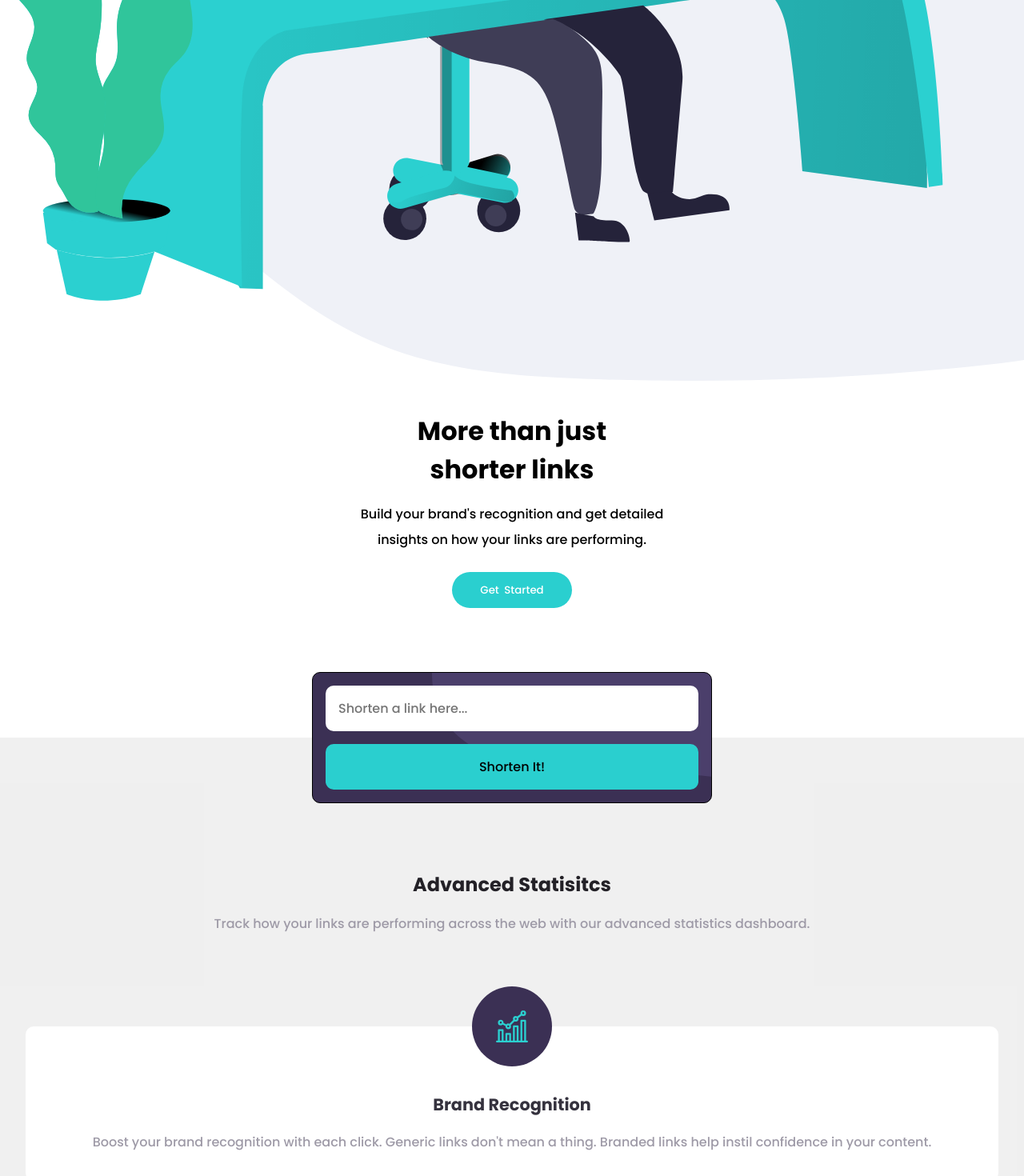
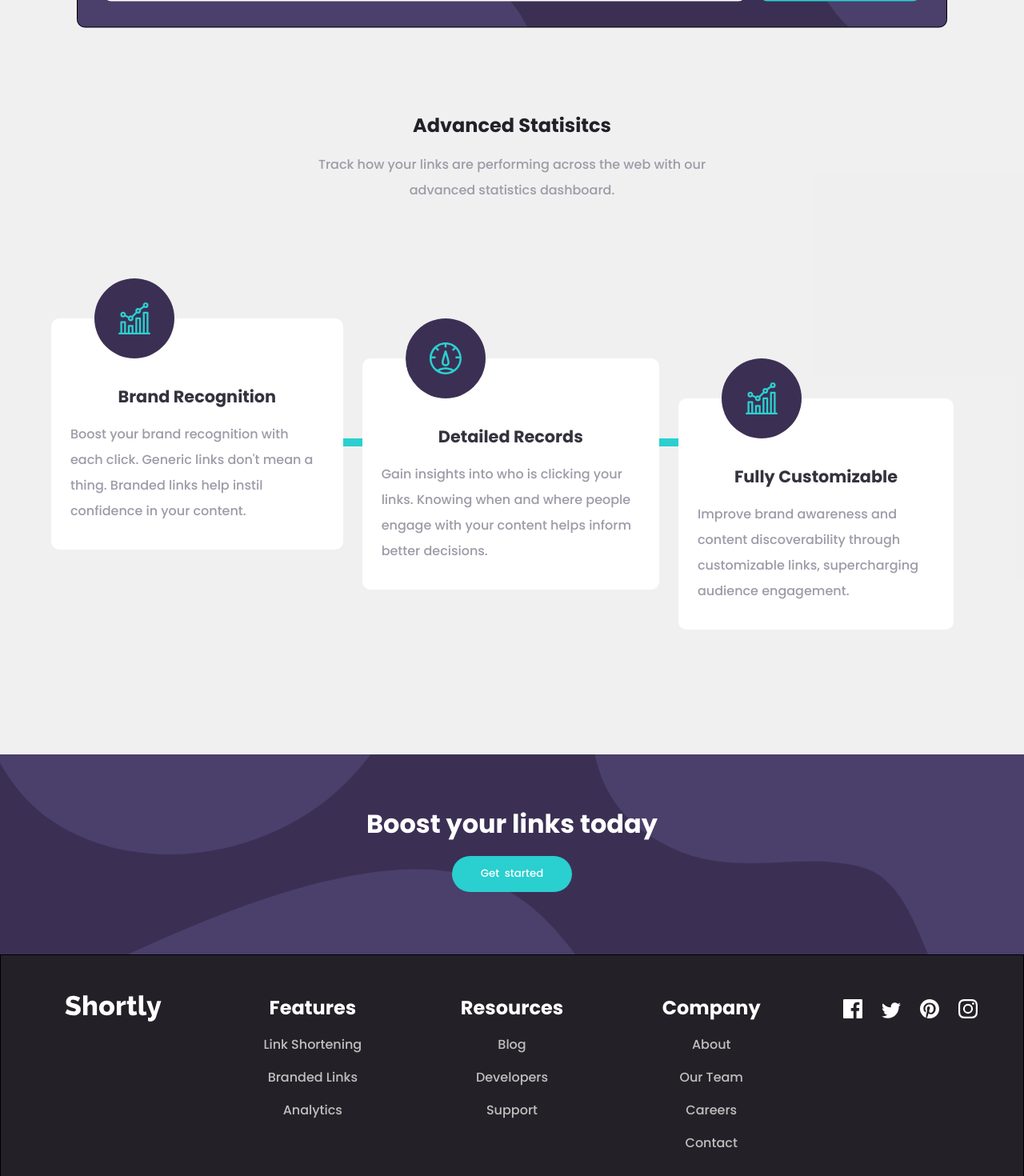
Before and after one commit to Heisdalu/url-shortener, a React (Create React App) app: page / in a window 1280 px wide. Shown: the part 800-2270 px from the top of the page at 80% size. Built offline with nearby package versions, Linux system fonts and the light colour scheme.

Commit message:
desktop responsiveness

```diff
--- a/src/components/Detail/Detail.css
+++ b/src/components/Detail/Detail.css
@@ -6,7 +6,10 @@
 
 .detail_header {
   text-align: center;
-  margin-bottom: 2rem;
+  max-width: 500px;
+  margin-left: auto;
+  margin-right: auto;
+  /* margin: 0; */
 }
 
 .detail_header_title {
@@ -22,6 +25,10 @@
 
 .main_detail {
   margin-top: 7rem;
+  display: flex;
+  justify-content: center;
+  align-items: center;
+  flex-direction: column;
 }
 
 .main_detail_box {
@@ -37,6 +44,7 @@
   padding-bottom: 2rem;
   position: relative;
   z-index: 2;
+  max-width: 500px;
 }
 
 .line::after {
@@ -77,7 +85,7 @@
   height: 250px;
   background-repeat: no-repeat;
   background-size: 100% 100%;
-  background-image: url('../../assets//bg-boost-mobile.svg');
+  background-image: url("../../assets//bg-boost-mobile.svg");
   background-color: var(--primary--dark-violet);
   display: flex;
   justify-content: center;
@@ -85,12 +93,12 @@
   flex-direction: column;
 }
 
-.other_detail_title{
+.other_detail_title {
   font-size: 1.5rem;
   color: #ffffff;
 }
 
-.other_detail_btn{
+.other_detail_btn {
   height: 45px;
   width: 150px;
   border: none;
@@ -103,7 +111,57 @@
   font-family: var(--font);
 }
 
-.detail_box1{
- padding-left: 2rem;
+.detail_box1 {
+  padding-left: 2rem;
   padding-right: 2rem;
 }
+
+@media screen and (min-width: 1200px) {
+  .main_detail {
+    flex-direction: row;
+    margin-bottom: 7rem;
+    padding: 2rem;
+    padding-bottom: 2rem;
+  }
+
+  .main_detail_box {
+    margin-right: 1.5rem;
+    text-align: left;
+    /* padding: 0 1.5rem; */
+    padding-left: 1.5rem;
+    padding-right: 1.5rem;
+  }
+
+  .main_detail_box:nth-child(2) {
+    transform: translateY(50px);
+  }
+
+  .main_detail_box:nth-child(3) {
+    transform: translateY(100px);
+  }
+
+  .line::after {
+    top: 50px;
+    width: 100px;
+    height: 10px;
+    left: 100%;
+  }
+
+  .line:nth-child(2)::after {
+    top: 0;
+  }
+
+  .image_logo_box {
+    margin-right: auto;
+    margin-left: 30px;
+  }
+}
+
+@media screen and (min-width: 768px) {
+  .other_detail {
+    background-image: url("../../assets/bg-boost-desktop.svg");
+  }
+  .other_detail_title {
+    font-size: 2rem;
+  }
+}
--- a/src/components/Footer/Footer.css
+++ b/src/components/Footer/Footer.css
@@ -41,3 +41,33 @@
 .social_media_links span{
   margin: 0 12px;
 }
+
+
+@media screen and (min-width: 768px){
+  .footer {
+    display: grid;
+    grid-template-columns: 1fr 4fr;
+    align-items: flex-start;
+  }
+
+  .main_footer {
+    flex-direction: row;
+    align-items: flex-start;
+    display: grid;
+    grid-template-columns: 1fr 1fr 1fr 1fr;
+  }
+
+  .main_footer_title {
+    margin: 0;
+  }
+
+  .social_media_links {
+    margin: 0;
+    padding-top: 7px;
+  }
+
+  .social_media_links span{
+    display: inline-block;
+    margin-bottom: 10px;
+  }
+}
--- a/src/components/Header/GetLink.css
+++ b/src/components/Header/GetLink.css
@@ -36,3 +36,25 @@
   background-color: var(--primary-cyan);
   font-family: var(--font);
 }
+
+@media screen and (min-width: 700px) {
+  .input_label {
+    width: 85%;
+    max-width: none;
+    flex-direction: row;
+    padding: 2rem;
+    background-image: url('../../assets//bg-shorten-desktop.svg');
+    background-size: 100% 100%;
+
+  }
+
+  .input_text {
+    margin-bottom: 0;
+    width: 80%;
+    margin-right: 1rem;
+  }
+
+  .input_btn {
+    width: 20%;
+  }
+}
--- a/src/components/Header/Header.css
+++ b/src/components/Header/Header.css
@@ -40,7 +40,7 @@
 }
 
 .header_title {
-  font-size: 2rem;
+  font-size: 1.5rem;
   font-weight: 700;
   display: flex;
   flex-direction: column;
@@ -53,7 +53,7 @@
   margin: 0 auto;
   line-height: 2rem;
   margin-bottom: 1.5rem;
-  max-width: 400px;
+  max-width: 500px;
 }
 
 .header_btn {
@@ -68,3 +68,54 @@
   font-family: var(--font);
   word-spacing: 3px;
 }
+
+@media screen and (min-width: 500px) {
+  .header_bg img {
+    width: 120%;
+  }
+}
+
+@media screen and (min-width: 700px) {
+  .header_contents {
+    display: grid;
+    grid-template-columns: 1fr 1fr;
+    place-items: center;
+    padding: 3rem 2rem;
+    padding-right: 0;
+  }
+
+  .header_btn {
+    margin-bottom: 0;
+  }
+  .header_bg,
+  .header_content_box {
+    margin-bottom: 5rem;
+  }
+
+  .header_content_box {
+    -webkit-box-ordinal-group: 2;
+    -ms-flex-order: 1;
+    order: 1;
+    text-align: left;
+  }
+
+  .header_bg {
+    -webkit-box-ordinal-group: 3;
+    -ms-flex-order: 2;
+    order: 2;
+  }
+
+  .header_bg img {
+    transform: translateX(0px);
+  }
+
+  .header_title{
+    font-size: 2rem;
+  }
+}
+
+@media screen and (min-width: 1000px) {
+  .header_title {
+    font-size: 3rem;
+  }
+}
```
